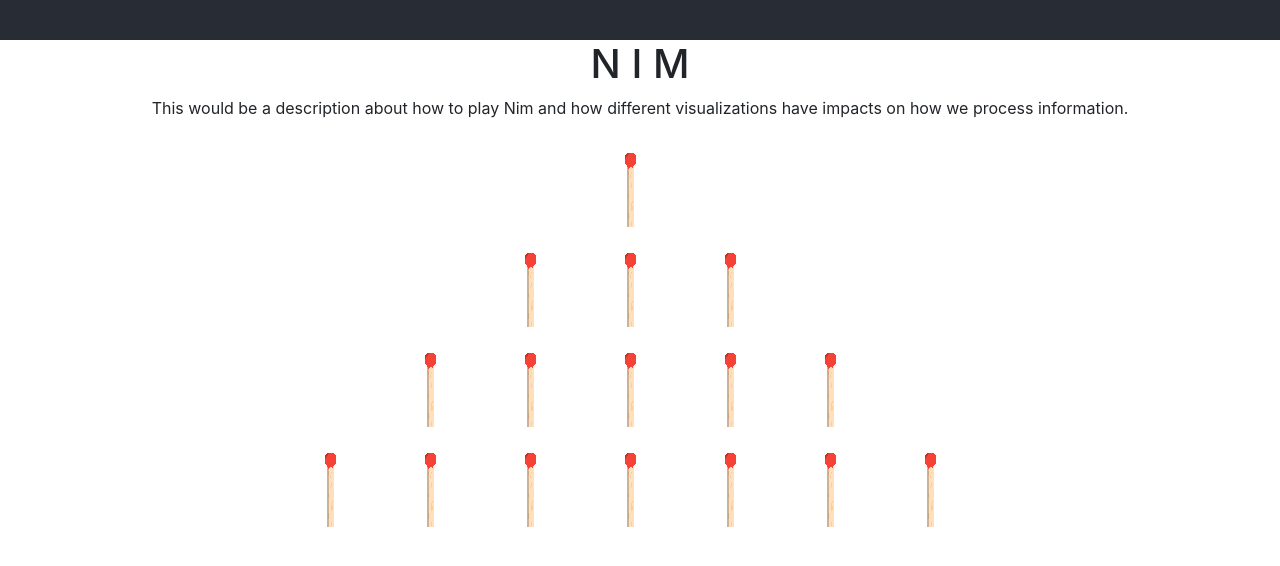
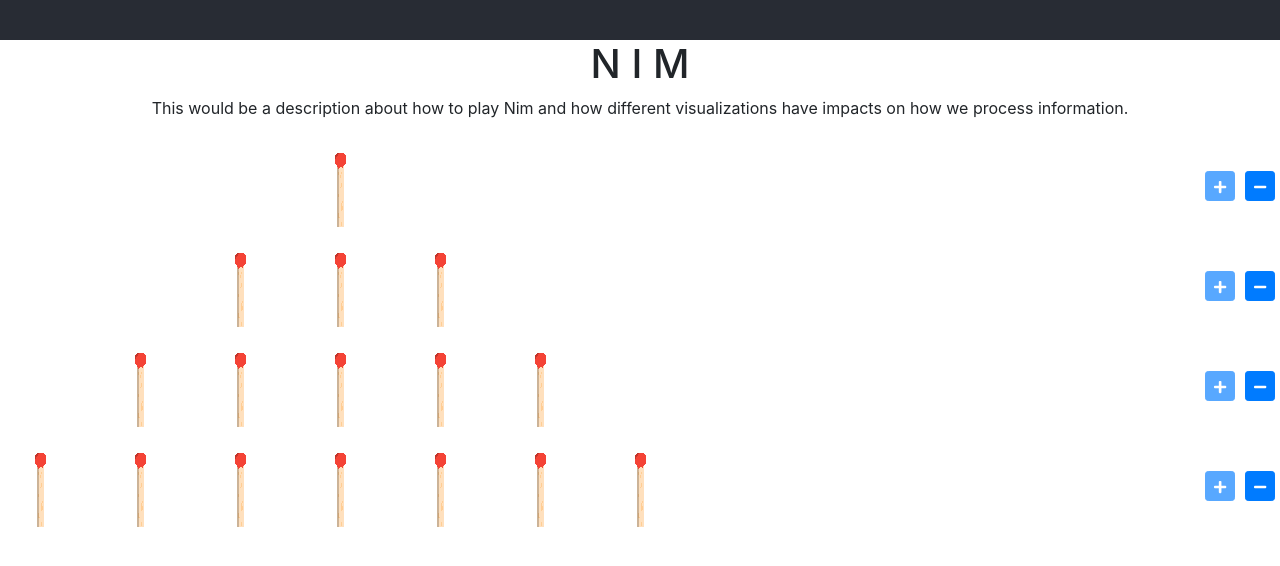
Before and after one commit to Dtphelan1/nim-viz, a React (Create React App) app: page / in a window 1280 px wide. Shown: the top 566 px of the page. Built offline with nearby package versions, Linux system fonts and the light colour scheme.

Commit message:
working addtion and subtraction of matches; added font-awesome

```diff
--- a/package.json
+++ b/package.json
@@ -3,6 +3,9 @@
   "version": "0.1.0",
   "private": true,
   "dependencies": {
+    "@fortawesome/fontawesome-svg-core": "^1.2.18",
+    "@fortawesome/free-solid-svg-icons": "^5.8.2",
+    "@fortawesome/react-fontawesome": "^0.1.4",
     "bootstrap": "^4.3.1",
     "react": "^16.8.6",
     "react-dom": "^16.8.6",
--- a/src/MatchGame.jsx
+++ b/src/MatchGame.jsx
@@ -50,7 +50,11 @@ export default class MatchGame extends Component {
 
     // Increments the current count for the matches in the 'ith' row, being careful to not go above the previous highest value for that row
     incrementMatches = (i) => {
-        const prevMax = this.state.prevMatches[i];
+        console.log('i: ', i);
+        console.log('this.state: ', this.state);
+        console.log('this.state.previousMatches: ', this.state.previousMatches);
+        const prevMax = this.state.previousMatches[i];
+        console.log('prevMax: ', prevMax);
         const curCount = this.state.matches[i];
         if (curCount + 1 > prevMax) {
             return
@@ -65,12 +69,14 @@ export default class MatchGame extends Component {
 
     // Decremenets the current count for the matches in the 'ith' row, being careful to not go below 0;
     decrementMatches = (i) => {
+        console.log('i: ', i);
         const curCount = this.state.matches[i];
+        console.log('curCount: ', curCount);
         if (curCount - 1 < 0) {
             return
         } else {
             const matchesWithDec = [...this.state.matches];
-            matchesWithDec[i] += 1;
+            matchesWithDec[i] -= 1;
             this.setState({
                 matches: matchesWithDec
             });
--- /dev/null
+++ b/src/MatchModifiers.css
@@ -0,0 +1,7 @@
+.match-modifier-btns {
+  height: 30px;
+  display: flex;
+}
+.btn {
+  margin: 0 5px;
+}
--- /dev/null
+++ b/src/MatchModifiers.jsx
@@ -0,0 +1,25 @@
+import { FontAwesomeIcon } from '@fortawesome/react-fontawesome';
+import { faPlus, faMinus } from '@fortawesome/free-solid-svg-icons';
+import React from 'react';
+import './MatchModifiers.css';
+export default function MatchModifiers (props) {
+    const { incrementMatches, decrementMatches, currentMatch, minMatches, maxMatches } = props;
+    return (
+        <span className="match-modifier-btns">
+            <button
+                className="btn btn-primary btn-sm"
+                disabled={maxMatches}
+                onClick={() => incrementMatches(currentMatch)}
+            >
+                <FontAwesomeIcon icon={faPlus}/>
+            </button>
+            <button
+                className="btn btn-primary btn-sm"
+                disabled={minMatches}
+                onClick={() => decrementMatches(currentMatch)}
+            >
+                <FontAwesomeIcon icon={faMinus}/>
+            </button>
+        </span>
+    );
+}
--- a/src/MatchesOriginal.css
+++ b/src/MatchesOriginal.css
@@ -1,7 +1,13 @@
 .match-row {
-  display:block;
+  display:flex;
+  justify-content: space-between;
+  align-items: center;
 }
 
 .match-row:hover {
   background: #fcc;
 }
+
+.matches-fixed-width-container {
+  width: 700px;
+}
--- a/src/MatchesOriginal.jsx
+++ b/src/MatchesOriginal.jsx
@@ -1,18 +1,29 @@
 import React, { Component, Fragment } from 'react';
 import Match from "./Match.jsx";
+import MatchModifiers from "./MatchModifiers.jsx";
 import './MatchesOriginal.css'
 import _ from 'lodash';
 export default class MatchesOriginal extends Component {
     render () {
-        const { matches } = this.props;
+        const { matches, incrementMatches, decrementMatches } = this.props;
         return (
             <Fragment>
                 {matches.map((count, i) => {
                     return (
                         <div className="match-row" key={i}>
-                            {_.times(count, () => {
-                                return <Match/>
-                            })}
+                            <span className="matches-fixed-width-container">
+                                {_.times(count, () => {
+                                    return <Match/>
+                                })}
+                            </span>
+                            <MatchModifiers
+                                currentMatch={i}
+                                //TODO: Make this more generic
+                                maxMatches={count === (1 + (i * 2))}
+                                minMatches={count === 0}
+                                incrementMatches={incrementMatches}
+                                decrementMatches={decrementMatches}
+                            />
                         </div>
                     );
                 })}
```
Also changed, not shown: 1 other file (tests, documents, lock files or other folders).
